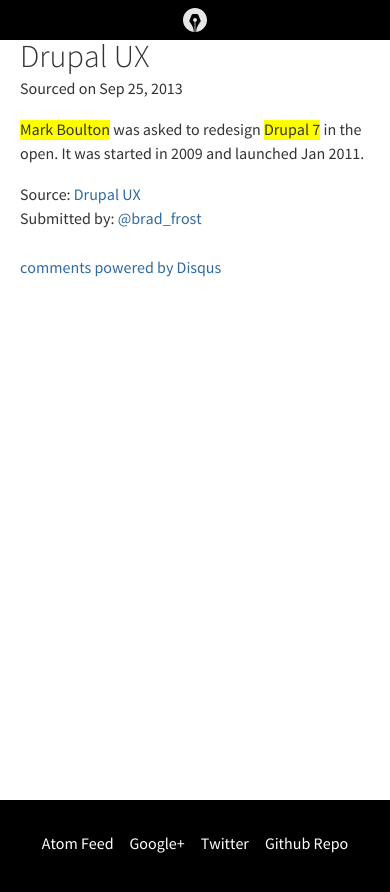
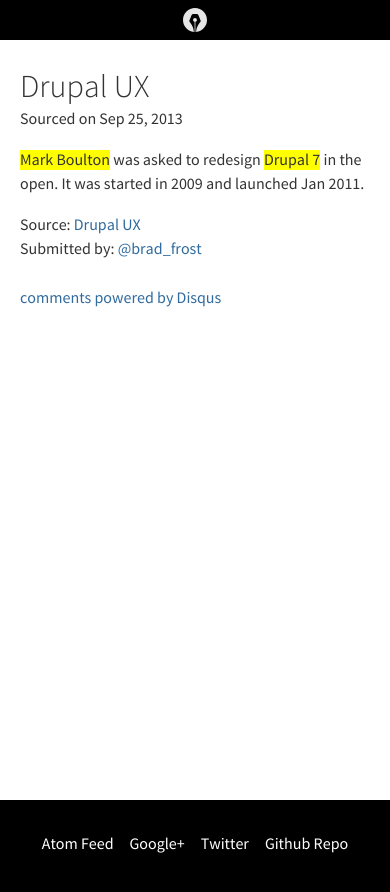
Before and after one commit to DesignOpen/designopen.github.io, a Jekyll site: the page built from resources/_posts/2013-09-25-drupal-ux.md, in a window 390 px wide. Shown: the top 892 px of the page. Built offline with Jekyll 4.4.1, drawn with Linux system fonts in a browser that asks for light colours; comment, search, counter and statistics services are not loaded.

Commit message:
fixed the spacing in the article header

```diff
--- a/_sass/_article.scss
+++ b/_sass/_article.scss
@@ -1,14 +1,11 @@
 // Article Module
 
-article, section{
+article, section {
   padding: 1px 0;
 }
-.article-header, .section-header{
-  margin: 2rem 10% 0 20%;
-  @media (min-width: 500px) and (max-width: 800px) {
-    margin: 2rem 5% 0;
-  }
-  @media (max-width: 500px) {
-    margin: 2rem .25rem 0 1rem;
-  }
+.article-header {
+  padding-top: 30px;
 }
+.article-header, .section-header {
+  margin: 2rem 0 0 0;
+}
```
